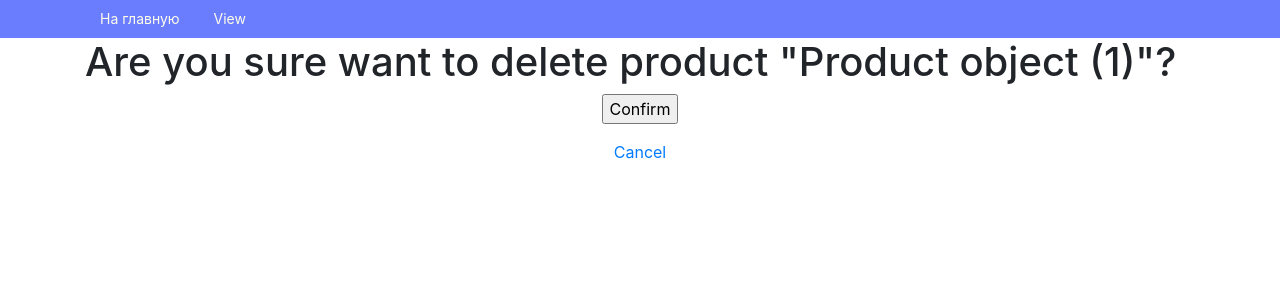
After one commit to insanboss/exam_8, a Django app: page /product/1/delete/ in a window 1280 px wide. The commit adds this page. Shown: the top 300 px of the page. Run offline with Django 3.2, Linux system fonts and the light colour scheme; data comes from the database, SQL or seed files in the repository; some libraries are stand-ins or nearby versions.

Commit message:
* Реализовано удаление товара

```diff
--- /dev/null
+++ b/source/webapp/templates/products/product_delete.html
@@ -0,0 +1,13 @@
+{% extends "base.html" %}
+{% block title %}Delete Task{% endblock %}
+{% block menu %}
+    <li><a href="{% url 'products:product_view' product.id %}">View</a></li>
+{% endblock %}
+{% block content %}
+    <h1>Are you sure want to delete product "{{ product }}"?</h1>
+    <form method="POST" action="{% url "products:product_delete" product.pk %}" class="text-center">
+        {% csrf_token %}
+        <p><input type="submit" value="Confirm"></p>
+        <p><a href="{% url "products:product_view" product.pk %}">Cancel</a></p>
+    </form>
+{% endblock %}
--- a/source/webapp/templates/products/product_view.html
+++ b/source/webapp/templates/products/product_view.html
@@ -3,7 +3,7 @@
 
 {% block menu %}
 
-
+    <li><a href="{% url 'products:product_delete' product.id %}">Delete product</a></li>
     <li><a href="{% url 'products:product_update' product.id %}">Product update</a></li>
 
 {% endblock menu %}
--- a/source/webapp/urls.py
+++ b/source/webapp/urls.py
@@ -1,7 +1,7 @@
 from django.urls import path
 from webapp.views import (
     IndexProducts,
-    ProductView, ProductCreate, ProductUpdate,
+    ProductView, ProductCreate, ProductUpdate, ProductDelete,
 )
 
 app_name = 'products'
@@ -11,4 +11,5 @@ urlpatterns = [
     path('product/<int:pk>/', ProductView.as_view(), name='product_view'),
     path('product/add/', ProductCreate.as_view(), name='product_add'),
     path('product/<int:pk>/update/', ProductUpdate.as_view(), name='product_update'),
+    path('product/<int:pk>/delete/', ProductDelete.as_view(), name='product_delete'),
 ]
--- a/source/webapp/views/products.py
+++ b/source/webapp/views/products.py
@@ -1,6 +1,6 @@
 from django.shortcuts import redirect
-from django.urls import reverse
-from django.views.generic import ListView, DetailView, CreateView, UpdateView
+from django.urls import reverse, reverse_lazy
+from django.views.generic import ListView, DetailView, CreateView, UpdateView, DeleteView
 
 from webapp.forms import ProductForm
 from webapp.models import Product
@@ -35,3 +35,10 @@ class ProductUpdate(UpdateView):
 
     def get_success_url(self):
         return reverse('products:product_view', kwargs={'pk': self.object.pk})
+
+
+class ProductDelete(DeleteView):
+    template_name = 'products/product_delete.html'
+    model = Product
+    context_object_name = 'product'
+    success_url = reverse_lazy('products:index_products')
```
